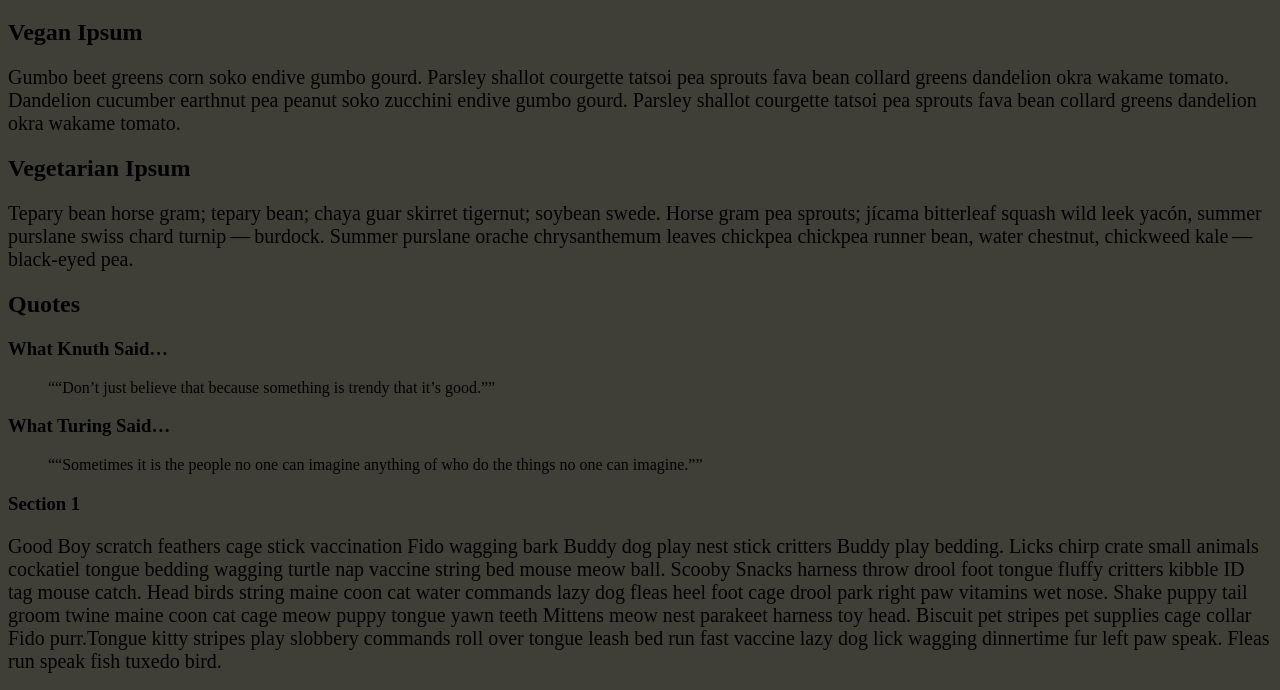
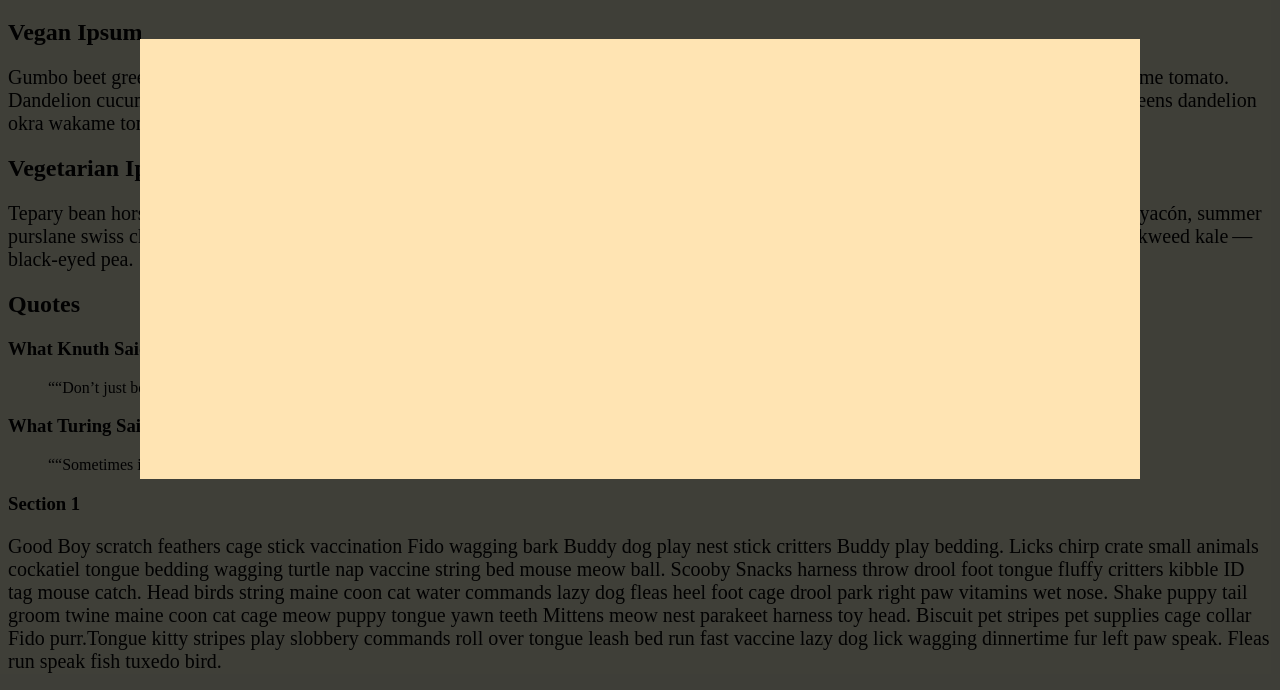
Before and after one commit to AaronO4/assignment-3--intro-to-internet-programming--cs-275--spring-2026, a website: page index.html in a window 1280 px wide. Both pictures are taken after a click on the link "Show Modal". Shown: the part 89-779 px from the top of the page. Drawn offline with Linux system fonts and the light colour scheme.

Commit message:
Fixed modal popup.

```diff
--- a/index.html
+++ b/index.html
@@ -30,8 +30,8 @@
       <li><a href="#" id="menuButton">Show Menu</a></li>
       <li><a href="#" id="modalButton">Show Modal</a>
         <div class="modal-panel" id="modal">
-          <div class="modal-content-pane" id="modalContentPane">
-            <div class="modal-content"></div>
+          <div class="modal-content-pane" id="modalPanel">
+            <div class="modal-content" id="modalContent"></div>
           </div>
         </div>
       </li>
--- a/scripts/main.js
+++ b/scripts/main.js
@@ -1,5 +1,6 @@
 const modal = document.getElementById(`modal`);
-const modalContent = document.getElementById(`modalContentPane`);
+const modalPanel = document.getElementById(`modalPanel`);
+const modalContent = document.getElementById(`modalContent`);
 const modalButton = document.getElementById(`modalButton`);
 const menu = document.getElementById(`menu`);
 const menuButton = document.getElementById(`menuButton`);
@@ -10,12 +11,14 @@ menuButton.onclick = function() {
 
 modalButton.onclick = function() {
     modal.style.display = `block`;
+    modalPanel.style.display = `block`;
     modalContent.style.display = `block`;
 };
 
 window.onclick = function(event) {
     if(event.target === modal) {
         modal.style.display = `none`;
+        modalPanel.style.display = `none`;
         modalContent.style.display = `none`;
     }
 };
@@ -23,6 +26,7 @@ window.onclick = function(event) {
 window.onkeydown = function (event) {
     if(event.key === `Escape`) {
         modal.style.display = `none`;
+        modalPanel.style.display = `none`;
         modalContent.style.display = `none`;
     }
 };
--- a/styles/main.css
+++ b/styles/main.css
@@ -34,22 +34,28 @@ ul li a:hover {
   height: 100%;
   top: 0;
   left: 0;
-  opacity: 0.75;
-  background-color: #020202;
+  background-color: rgb(2 2 2 / 75%);
 }
 
 .modal-content-pane {
   z-index: 2;
   display: none;
-  background-color: blanchedalmond;
+  position: relative;
+  background-color: #ffe4b3;
+  opacity: 1;
+  padding: 20px;
   margin: 10% auto;
-  width: 80%;
+  width: 75%;
+  height: 50%;
 }
 
 .modal-content {
   z-index: 3;
   display: none;
-  background-color: aliceblue;
+  position: relative;
+  background-color: #FFE4B3FF;
+  opacity: 1;
+  margin: 10% auto;
   width: 75%;
 }
 
```
